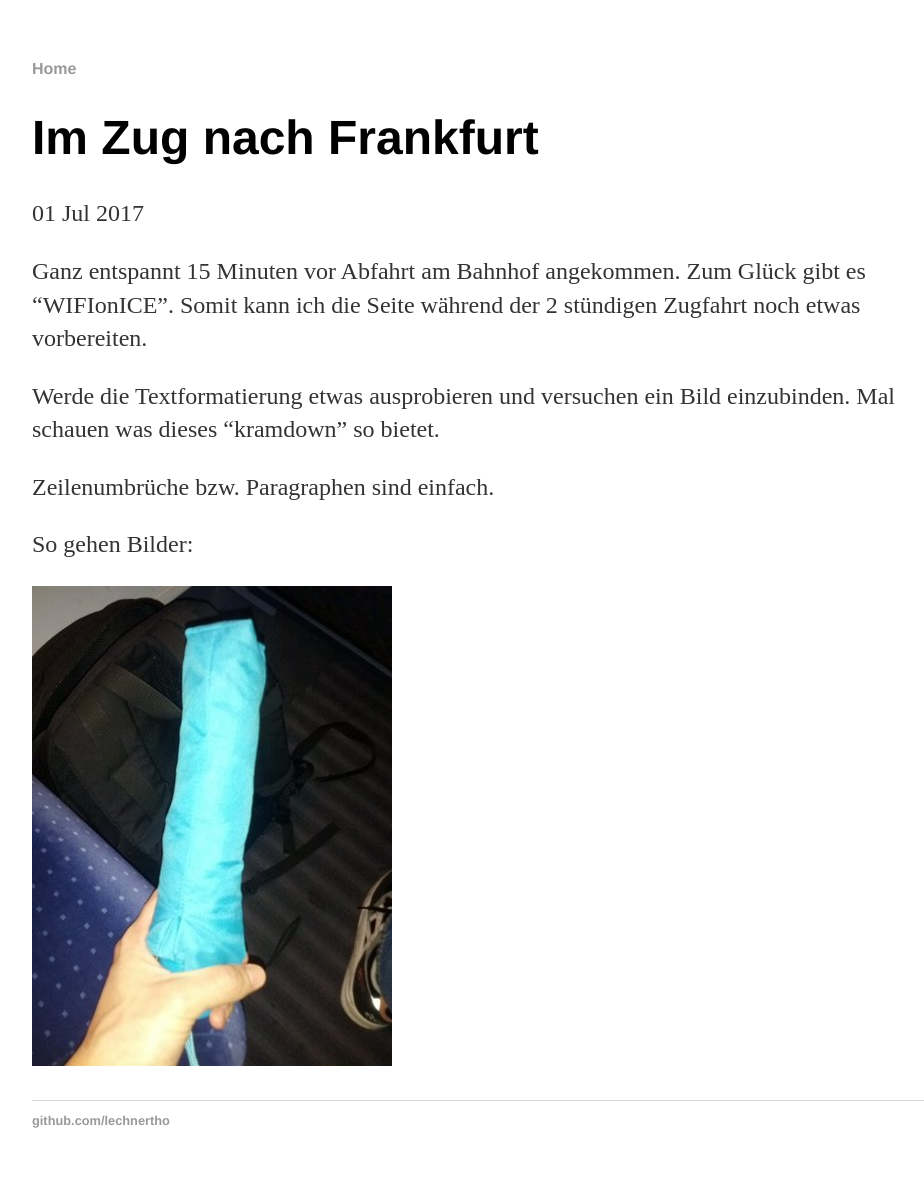
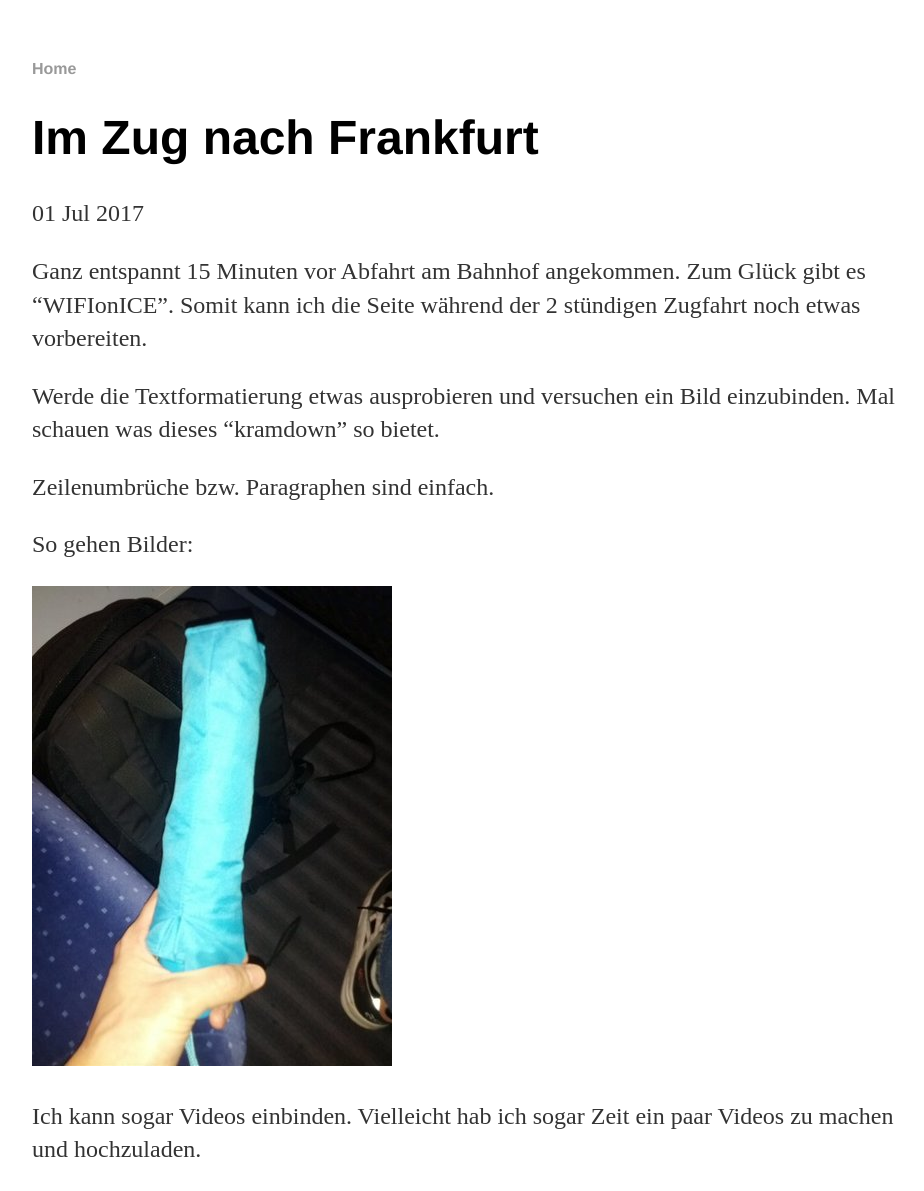
Before and after one commit to lechnertho/lechnertho.github.io, a Jekyll site: the page built from _posts/2017-07-01-on-the-train.md, in a window 1280 px wide. Shown: the top 1191 px of the page, without its empty margins (160-1084 px from the left). Built offline with Jekyll 4.4.1, drawn with Linux system fonts in a browser that asks for light colours; grey boxes are pictures that could not be loaded.

Commit message:
video added

```diff
--- a/_posts/2017-07-01-on-the-train.md
+++ b/_posts/2017-07-01-on-the-train.md
@@ -13,3 +13,10 @@
 So gehen Bilder:
 
 ![umbrella](/images/resized/umbrella_in_train_to_ffm.jpg)
+
+Ich kann sogar Videos einbinden. Vielleicht hab ich sogar Zeit ein paar Videos zu machen und hochzuladen.
+
+
+<figure class="video_container">
+  <iframe src="https://www.youtube.com/embed/CLxntu0QIFA" frameborder="0" allowfullscreen="true" width="640" height="480"> </iframe>
+</figure>
```
